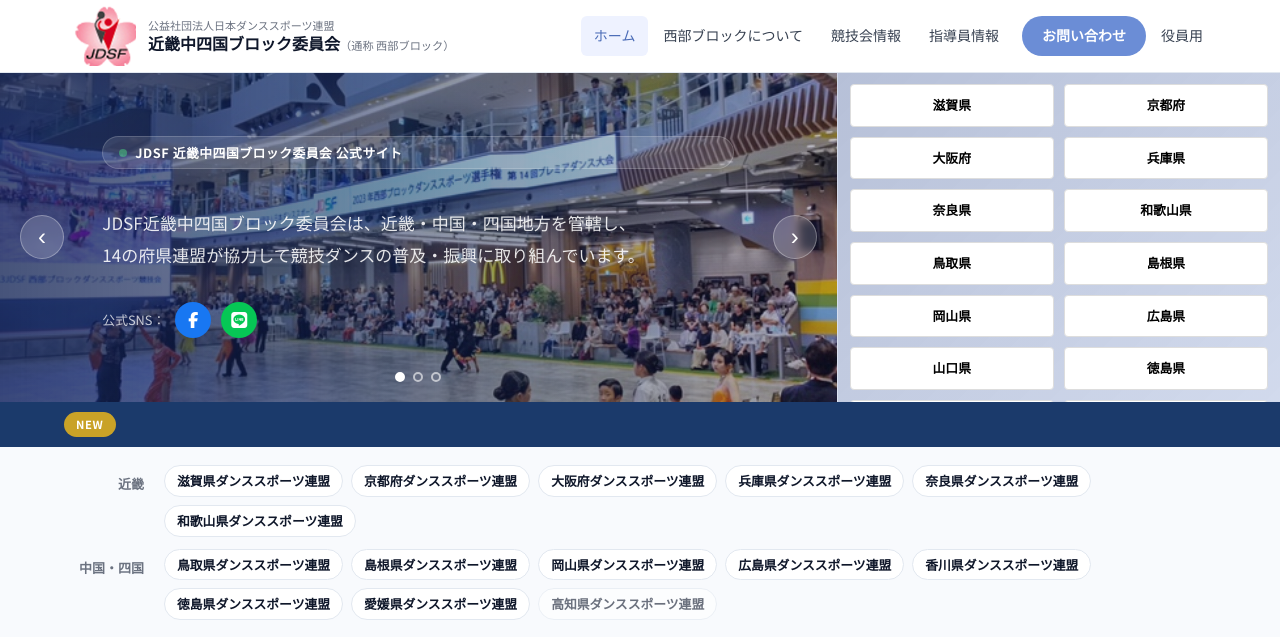
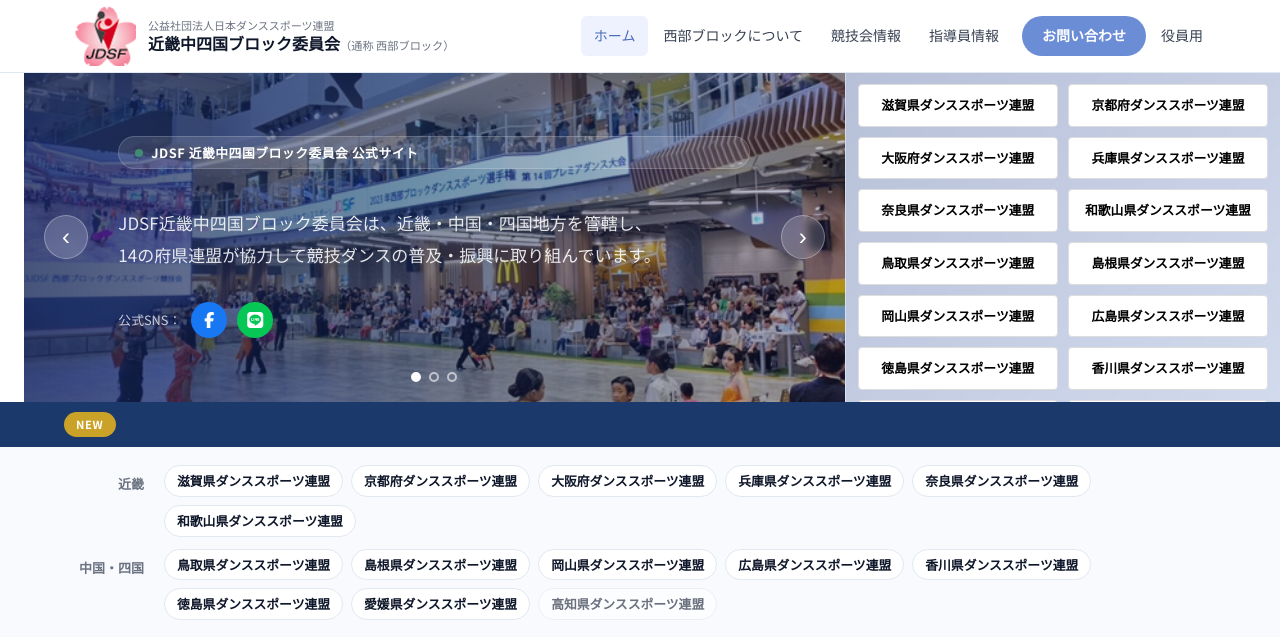
Before and after one commit to taniguchi-source/jdsf-seibu, a PHP site: page / in a window 1280 px wide. Shown: the top 637 px of the page. Run offline with PHP 8.4, Linux system fonts and the light colour scheme.

Commit message:
fix: 山口県削除、連盟フルネーム表示、ヒーロー左端をNEW位置に合わせる

```diff
--- a/css/style.css
+++ b/css/style.css
@@ -221,6 +221,7 @@ ul { list-style: none; }
 .hero-main {
   display: flex;
   height: 330px;
+  margin-left: 24px;
 }
 
 /* カルーセル左側（2/3幅） */
--- a/index.html
+++ b/index.html
@@ -168,21 +168,20 @@
   <!-- 右側：ダンスポーツ連盟リンク（1/3幅） -->
   <div class="hero-pref-links-wrapper">
     <div class="hero-pref-links">
-      <a href="#shiga">滋賀県</a>
-      <a href="#kyoto">京都府</a>
-      <a href="#osaka">大阪府</a>
-      <a href="#hyogo">兵庫県</a>
-      <a href="#nara">奈良県</a>
-      <a href="#wakayama">和歌山県</a>
-      <a href="#tottori">鳥取県</a>
-      <a href="#shimane">島根県</a>
-      <a href="#okayama">岡山県</a>
-      <a href="#hiroshima">広島県</a>
-      <a href="#yamaguchi">山口県</a>
-      <a href="#tokushima">徳島県</a>
-      <a href="#kagawa">香川県</a>
-      <a href="#ehime">愛媛県</a>
-      <a href="#kochi">高知県</a>
+      <a href="#shiga">滋賀県ダンススポーツ連盟</a>
+      <a href="#kyoto">京都府ダンススポーツ連盟</a>
+      <a href="#osaka">大阪府ダンススポーツ連盟</a>
+      <a href="#hyogo">兵庫県ダンススポーツ連盟</a>
+      <a href="#nara">奈良県ダンススポーツ連盟</a>
+      <a href="#wakayama">和歌山県ダンススポーツ連盟</a>
+      <a href="#tottori">鳥取県ダンススポーツ連盟</a>
+      <a href="#shimane">島根県ダンススポーツ連盟</a>
+      <a href="#okayama">岡山県ダンススポーツ連盟</a>
+      <a href="#hiroshima">広島県ダンススポーツ連盟</a>
+      <a href="#tokushima">徳島県ダンススポーツ連盟</a>
+      <a href="#kagawa">香川県ダンススポーツ連盟</a>
+      <a href="#ehime">愛媛県ダンススポーツ連盟</a>
+      <a href="#kochi">高知県ダンススポーツ連盟</a>
     </div>
   </div>
 </section>
```
